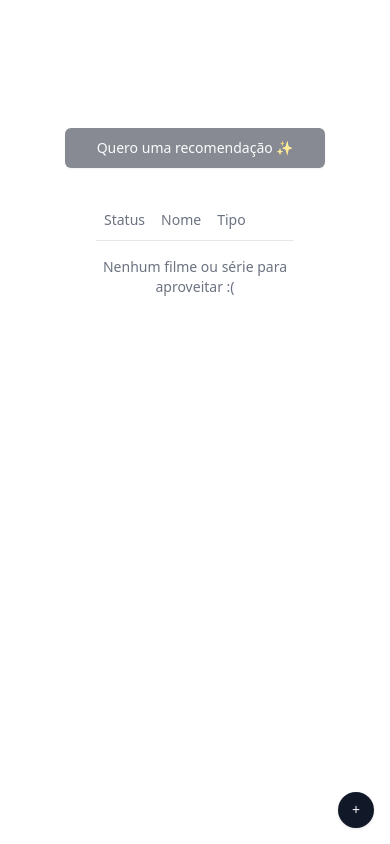
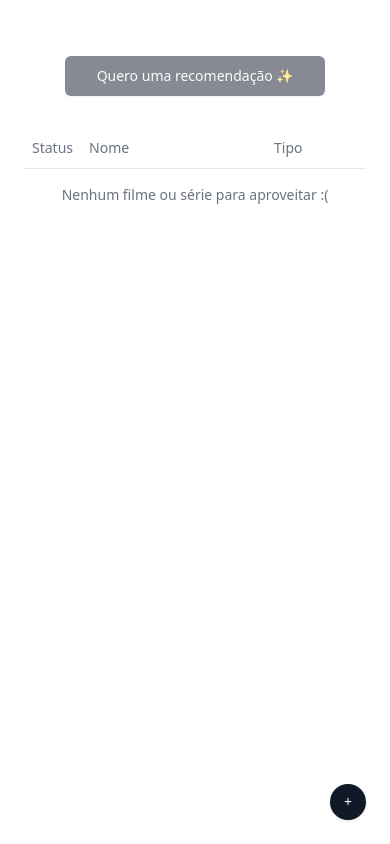
Before and after one commit to emerson-paiva/random-watch, a React (Vite) app: page / in a window 390 px wide. Built offline with nearby package versions, Linux system fonts and the light colour scheme.

Commit message:
fix: responsive break points

```diff
--- a/src/App.tsx
+++ b/src/App.tsx
@@ -5,7 +5,7 @@ import { WatchList } from './components/WatchList/WatchList'
 
 function App() {
   return (
-    <main className="relative w-full h-full min-h-[100vh] p-24">
+    <main className="relative w-full h-full min-h-[100vh] p-6 md:p-12">
       <WatchListProvider>
         <Recommend />
         <WatchList />
--- a/src/components/NewMovie/NewMovie.tsx
+++ b/src/components/NewMovie/NewMovie.tsx
@@ -32,7 +32,7 @@ export const NewMovieDialog = () => {
       <DialogTrigger asChild>
         <Button
           variant="default"
-          className="absolute rounded-full bottom-4 right-4"
+          className="absolute rounded-full bottom-6 right-6"
           size="icon"
         >
           +
```
